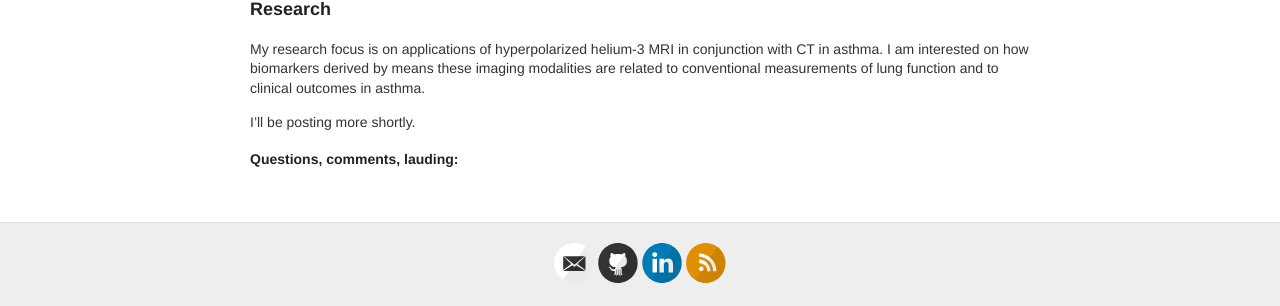
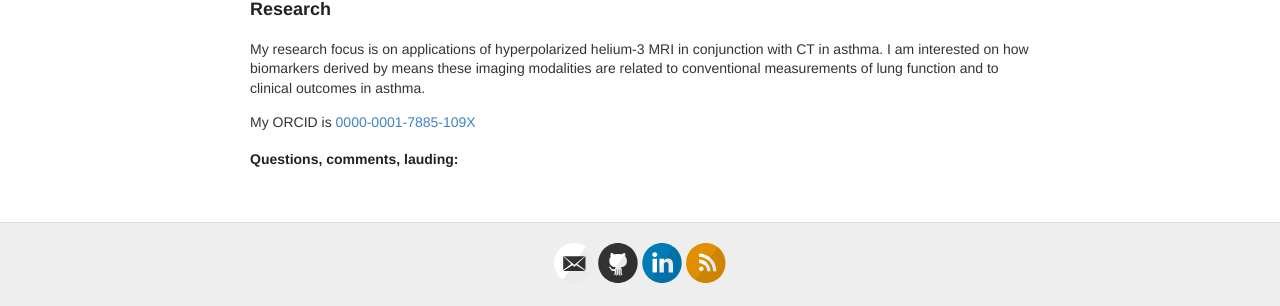
Before and after one commit to mummydg/mummydg.github.io, a Jekyll site: the page built from research.md, in a window 1280 px wide. Shown: the part 187-493 px from the top of the page. Built offline with Jekyll 4.4.1, drawn with Linux system fonts in a browser that asks for light colours; comment, search, counter and statistics services are not loaded.

Commit message:
add orcid

```diff
--- a/research.md
+++ b/research.md
@@ -7,7 +7,7 @@ permalink: /research/
 
 My research focus is on applications of hyperpolarized helium-3 MRI in conjunction with CT in asthma. I am interested on how biomarkers derived by means these imaging modalities are related to conventional measurements of lung function and to clinical outcomes in asthma.
 
-I'll be posting more shortly.
+My ORCID is <a href="http://orcid.org/0000-0001-7885-109X">0000-0001-7885-109X</a>
 
 
 ### Questions, comments, lauding:
```
